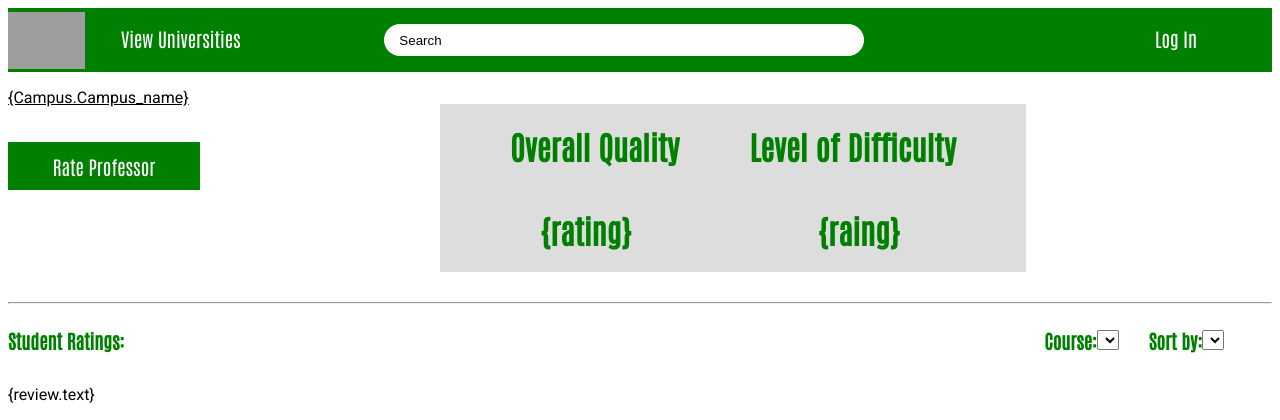
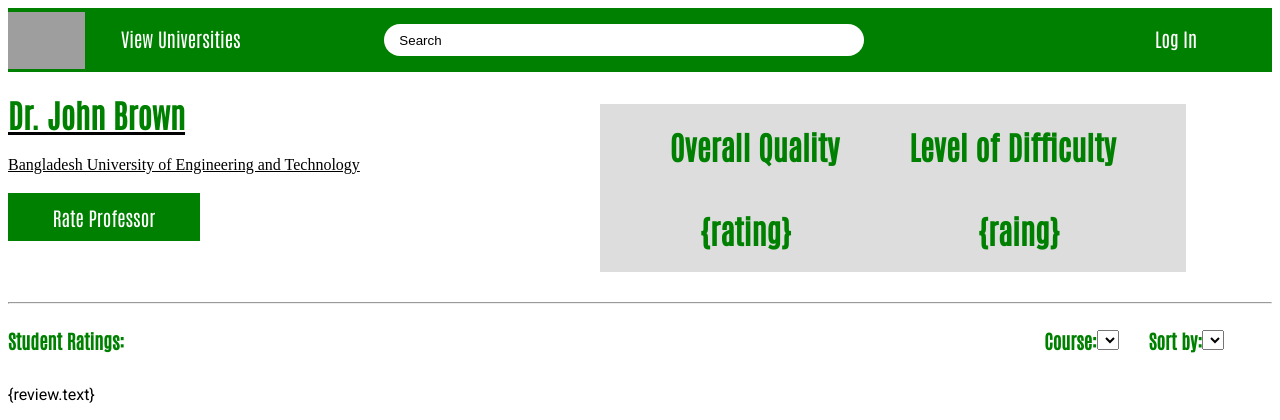
Before and after one commit to ishti-du/RateMyProfessorPlus, a Django app: page /professor_details/1 in a window 1280 px wide. Shown: the top 420 px of the page. Run offline with Django 3.2, Linux system fonts and the light colour scheme; data comes from the database, SQL or seed files in the repository; both versions use the stored data as it was after the commit; lists and menus that the app fills with data are empty; grey boxes are pictures that could not be loaded.

Commit message:
the last commit deleted everything but now it is fixed

```diff
--- a/rmp_bd_app/templates/rmp_bd_app/departments.html
+++ b/rmp_bd_app/templates/rmp_bd_app/departments.html
@@ -6,7 +6,7 @@
   {% for entry in departments %}
     <li>
       <!--p>{{ entry.date_added|date:'M d, Y H:i' }}</p-->
-      <a href="{% url 'rmp_bd_app:university' university.id %}">{{department_name}}</a>
+      <a href="{% url 'rmp_bd_app:professor' entry.id %}">{{ entry.department_name}}</a>
     </li>
   {% empty %}
     <li>There are no entries for this topic yet.</li>
--- a/rmp_bd_app/templates/rmp_bd_app/professor_details.html
+++ b/rmp_bd_app/templates/rmp_bd_app/professor_details.html
@@ -127,10 +127,9 @@
 
 <div id="stats">
 <div id="professor">
-    <a href="{% url 'rmp_bd_app:Professors' professor.id%}"> {{first_name}} {{last_name}}</a>
-    <a href="{% url 'rmp_bd_app:Professors' professor.id%}"> {{current_university}}</a>
-<a href = "campuspage.com"><p> {Campus.Campus_name}</p></a>
-<button>Rate Professor</button>
+    <a href=""><h1>{{professor.honorific}} {{professor.first_name}} {{professor.last_name}}</h1> </a>
+    <a href=> {{ professor.current_university }}</a><br>
+    <a href = "{% url 'rmp_bd_app:new_feedback' professor.id %}" ><button>Rate Professor</button></a>
 </div>
 <div id="scores">
   <div id= "scoretitle">
@@ -141,7 +140,7 @@
   <div><h1>{raing}</h1></div></div>
 </div><!-- scores -->
 </div><!-- stats -->
-<hr / style="margin-top: 30px;">
+<hr style="margin-top: 30px;">
 
 <div id="ratingheadings">
 <h2>Student Ratings:</h2>
--- a/rmp_bd_app/templates/rmp_bd_app/professors.html
+++ b/rmp_bd_app/templates/rmp_bd_app/professors.html
@@ -3,10 +3,10 @@
 
 <p> Faculties of the {{ department }}:</p>
 <ul>
-  {% for faculty in faculties %}
+  {% for professor in professor %}
     <li>
       <!--p>{{ entry.date_added|date:'M d, Y H:i' }}</p-->
-      <a href="{% url 'rmp_bd_app:professor_details' professor.id %}">{{professor.first_name}}</a>
+      <a href="{% url 'rmp_bd_app:professor_details' professor.id %}">{{ professor.honorific }} {{ professor.first_name }} {{ professor.last_name }}</a>
     </li>
   {% empty %}
     <li>There are no entries for this topic yet.</li>
--- a/rmp_bd_app/templates/rmp_bd_app/universities.html
+++ b/rmp_bd_app/templates/rmp_bd_app/universities.html
@@ -5,7 +5,7 @@
 <ul>
   {% for university in universities %}
     <li>
-      <a href="{% url 'rmp_bd_app:university' university.id %}">{{ university }}</a>
+      <a href="{% url 'rmp_bd_app:departments' university.id %}">{{ university }}</a>
     </li>
   {% empty %}
     <li>No topics have been added yet.</li>
--- a/rmp_bd_app/urls.py
+++ b/rmp_bd_app/urls.py
@@ -11,16 +11,15 @@ urlpatterns = [
     path('', views.index, name='index'),
     # University
     path('university/', views.universities, name='universities'),
-    path('university/<int:university_id>', views.university, name='university'),
-    path('departments/<int:university_id>', views.departments, name='departments'),
+    path('university/<int:university_id>/departments', views.departments, name='departments'),
     # Page for adding a new University
     path('new_university/', views.new_university, name='new_university'),
     # Page for faculty listing
-    path('professors/<int:department_id>', views.professor, name='professor'),
-    path('professor_details/<int:faculty_id>', views.professor_details, name='professor_details'),
+    path('professor/<int:department_id>', views.professor, name='professor'),
+    path('professor_details/<int:professor_id>', views.professor_details, name='professor_details'),
     path('new_department/', views.new_department, name='new_department'),
     # Page for adding a new faculty
     path('new_faculty/', views.new_faculty, name='new_faculty'),
     # Page for adding a new feedback
-    path('new_feedback/', views.new_feedback, name='new_feedback')
+    path('new_feedback/<int:professor_id>', views.new_feedback, name='new_feedback')
     ]
--- a/rmp_bd_app/views.py
+++ b/rmp_bd_app/views.py
@@ -1,7 +1,8 @@
 from django.shortcuts import render, redirect
 
-from .models import University, Department, Faculty, Professor
-from .forms import UniversityForm, DepartmentForm, FacultyForm, FeedbackForm
+from .models import University, Department, Professor
+from .forms import UniversityForm, DepartmentForm, FeedbackForm, ProfessorForm
+
 
 # Create your views here.
 def index(request):
@@ -14,10 +15,10 @@ def universities(request):
     context = {'universities': universities}
     return render(request, 'rmp_bd_app/universities.html', context)
 
-def departments(request):
-    """The departments page for RMP BD"""
-    departments = Department.objects.order_by('date_added')
-    context = {'Departments': departments}
+def departments(request, university_id):
+    university = University.objects.get(id=university_id)
+    departments = Department.objects.filter(university=University.objects.get(id=university_id)).order_by('date_added')
+    context = {'departments': departments, 'university': university}
     return render(request, 'rmp_bd_app/departments.html', context)
 
 def university(request, university_id):
@@ -25,20 +26,20 @@ def university(request, university_id):
     university = University.objects.get(id=university_id)
     departments = university.department_set.order_by('-date_added')
     context = {'university' : university, 'departments' : departments}
-    return render(request, 'rmp_bd_app/departments.html', context)
+    return render(request, 'rmp_bd_app/universities.html', context)
 
 def professor(request, department_id):
     """Shows faculty members for a department"""
     department = Department.objects.get(id=department_id)
-    professor = department.faculty_set.order_by('-date_added')
-    context = {'department': department, 'faculties': professor}
-    return render(request, 'rmp_bd_app/professsors.html', context)
+    professor = Professor.objects.filter(department=Department.objects.get(id=department_id)).order_by('date_added')
+    context = {'department': department, 'professor': professor}
+    return render(request, 'rmp_bd_app/professors.html', context)
 
-def professor_details(request, faculty_id):
+def professor_details(request, professor_id):
     """Shows the students' feedback about a faculty"""
-    professor = Professor.objects.get(id=faculty_id)
+    professor = Professor.objects.get(id=professor_id)
     #feedback = faculty.feedback_set.order_by('-date_added')
-    context = {'Professor': professor,}
+    context = {'professor': professor}
     return render(request, 'rmp_bd_app/professor_details.html', context)
 
 def new_university(request):
@@ -77,10 +78,10 @@ def new_faculty(request):
     """Add a new Faculty"""
     if request.method != 'POST':
         # no data submitted, create a blank forms
-        form = FacultyForm()
+        form = ProfessorForm()
     else:
         # POST data submitted; process date_added
-        form = FacultyForm(data=request.POST)
+        form = ProfessorForm(data=request.POST)
         if form.is_valid():
             form.save()
             return redirect('rmp_bd_app:universities')
@@ -90,8 +91,8 @@ def new_faculty(request):
     return render(request, 'rmp_bd_app/new_faculty.html', context)
 
 
-def new_feedback(request, faculty_id):
-    professor = Professor.objects.get(id=faculty_id)
+def new_feedback(request, professor_id):
+    professor = Professor.objects.get(id=professor_id)
     if request.method != 'POST':
         # no data submitted, create a blank forms
         form = FeedbackForm()
@@ -103,5 +104,5 @@ def new_feedback(request, faculty_id):
             return redirect('rmp_bd_app:universities')
 
     # Display a blank or invalid form
-    context = {'form': form, 'Professor': professor}
+    context = {'form': form, 'professor': professor}
     return render(request, 'rmp_bd_app/reviewform.html', context)
```
Also changed, not shown: rmp_bd_app/forms.py (+4 -4 lines), rmp_bd_app/templates/rmp_bd_app/reviewform.html (+7 -20 lines), db.sqlite3.
